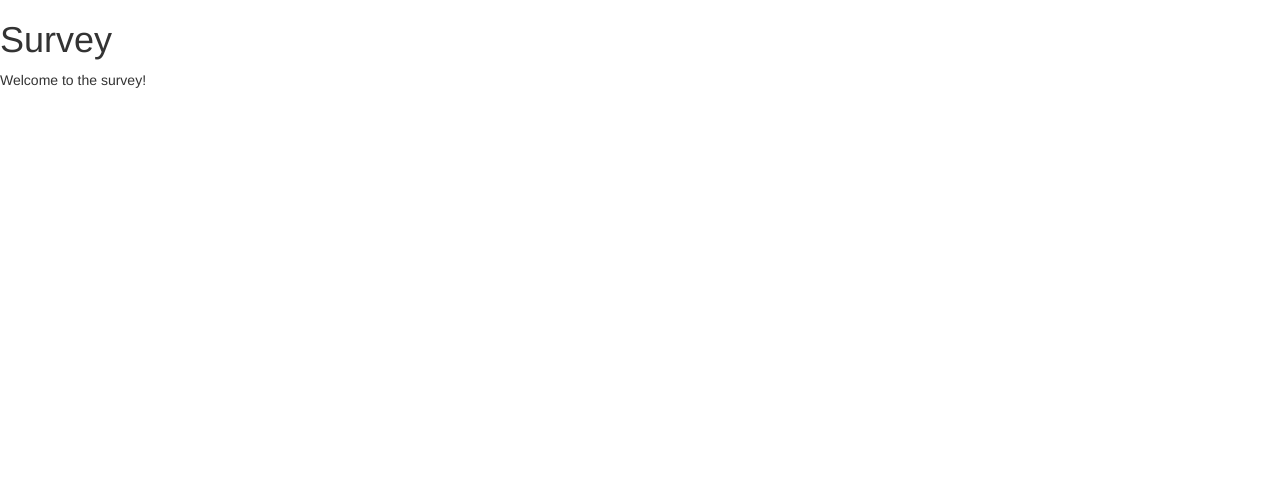
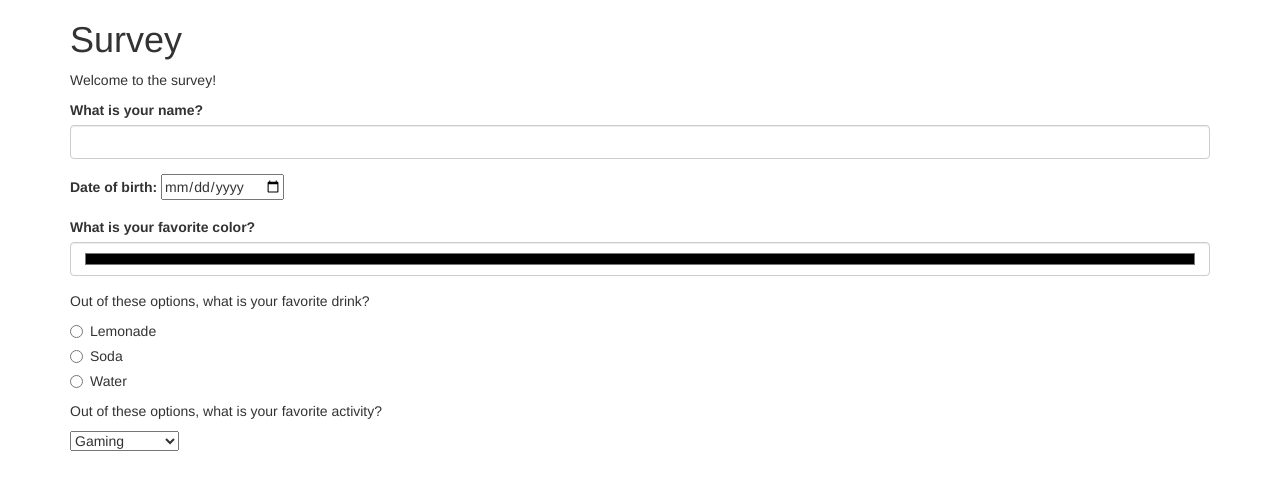
Before and after one commit to lucianmiller/survey, a plain HTML site: page index.html in a window 1280 px wide. Drawn offline with Linux system fonts and the light colour scheme.

Commit message:
It will add survey option

```diff
--- a/index.html
+++ b/index.html
@@ -8,7 +8,61 @@
   <script src="js/scripts.js"></script>
 </header>
 <body>
-  <h1>Survey</h1>
-  <p>Welcome to the survey!</p>
+  <div class="container">
+    <h1>Survey</h1>
+    <p>Welcome to the survey!</p>
+
+    <form id="name">
+      <div class="form-group">
+        <label for="name">What is your name?</label>
+        <input id="name" class="form-control" type="text">
+      </div>
+    </form>
+
+    <form id="birthDay">
+      <div class="form-group">
+        <label for="born">Date of birth:</label>
+        <input id="born" class="form-conrtol" type="date">
+      </div>
+    </form>
+
+    <form id="favoriteColor">
+      <div class="form-group">
+        <label for="color">What is your favorite color?</label>
+        <input id="color" class="form-control" type="color">
+      </div>
+    </form>
+
+    <p>Out of these options, what is your favorite drink?</p>
+    <form id="drink">
+      <div class="radio">
+        <label>
+          <input type="radio" name="flavor" value="lemonade">
+          Lemonade
+        </label>
+      </div>
+      <div class="radio">
+        <label>
+          <input type="radio" name="flavor" value="soda">
+          Soda
+        </label>
+      </div>
+      <div class="radio">
+        <label>
+          <input type="radio" name="flavor" value="water">
+          Water
+        </label>
+      </div>
+    </form>
+
+    <p>Out of these options, what is your favorite activity?</p>
+    <form id="activity">
+      <select class="form-conrtol" id="hobby">
+        <option value="1">Gaming</option>
+        <option value="2">Drawing</option>
+        <option value="3">Bird Watching</option>
+      </select>
+    </form>
+  </div>
 </body>
 </html>
```
